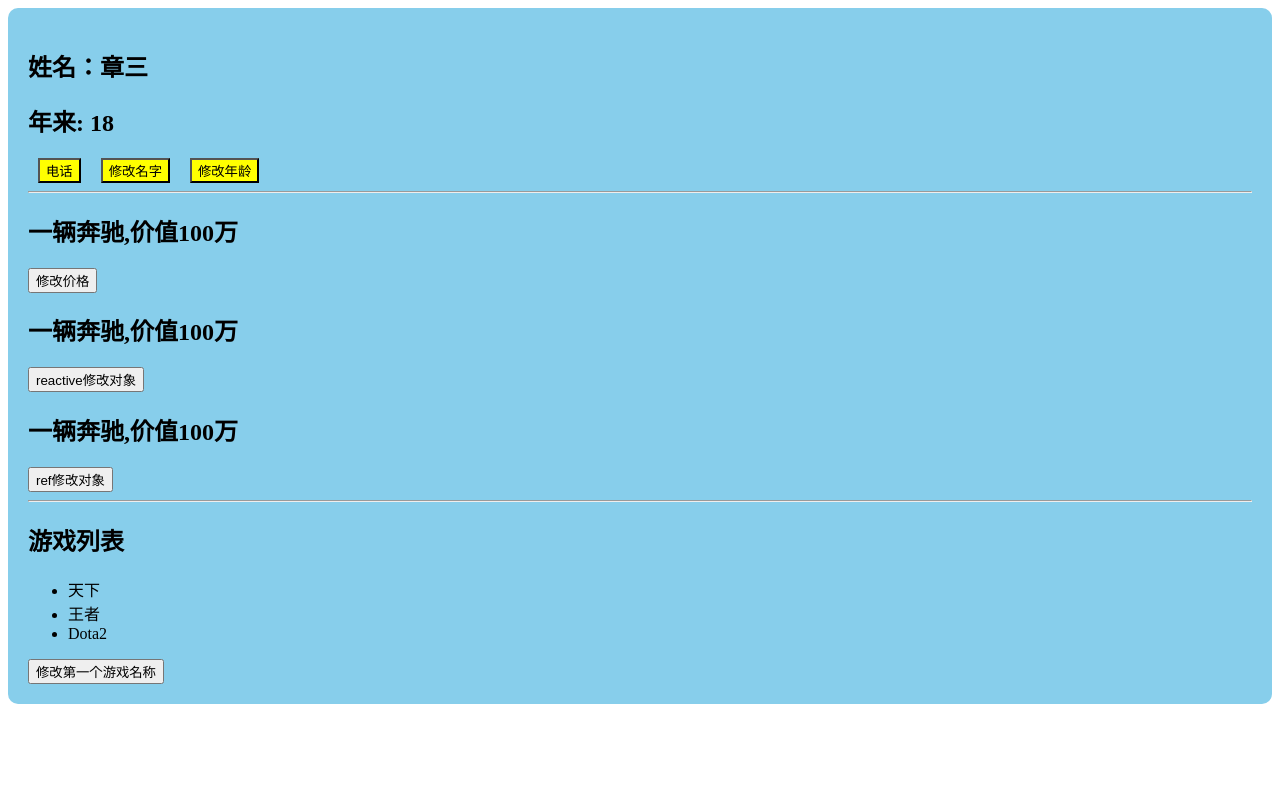
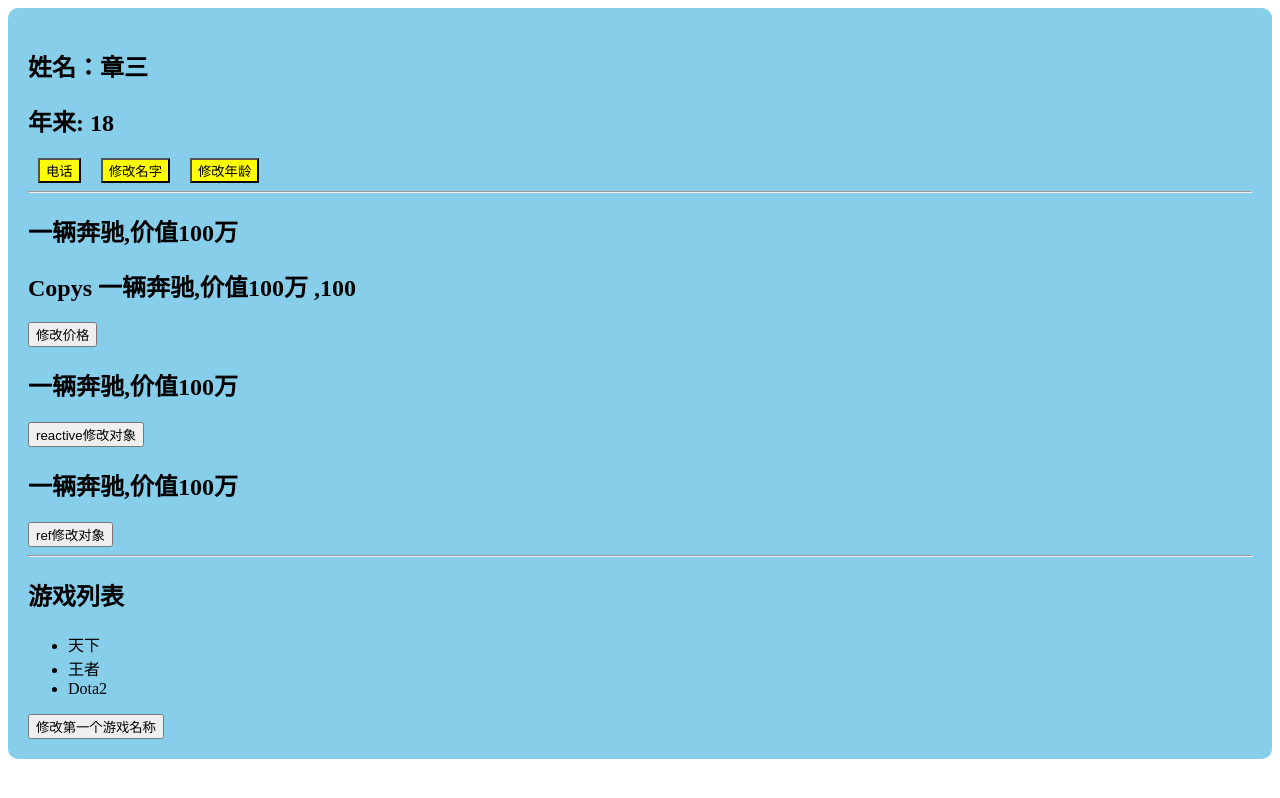
Before and after one commit to q858333/VueTest, a Vue app in the folder VueStudy/vue3_study/: page / in a window 1280 px wide. Built offline with nearby package versions, Linux system fonts and the light colour scheme.

Commit message:
torefs、toref

```diff
--- a/VueStudy/vue3_study/src/components/Person.vue
+++ b/VueStudy/vue3_study/src/components/Person.vue
@@ -7,6 +7,7 @@
         <button class="button1" @click="changeAge">修改年龄</button>
         <hr>
         <h2>一辆{{car.name}},价值{{car.price}}万 </h2>
+        <h2>Copys 一辆{{carCopys.name}},价值{{carCopys.price}}万 ,{{carPriceCopy}}</h2>
         <button @click="changePrice">修改价格</button>
 
         <h2>一辆{{car.name}},价值{{car.price}}万 </h2>
@@ -32,12 +33,18 @@
 ///> 2. 若需要一个响应式对象，层级不深，`ref`、`reactive`都可以。
 ///> 3. 若需要一个响应式对象，且层级较深，推荐使用`reactive`。
 
-import {ref,reactive} from 'vue'
+import {ref,reactive,toRefs,toRef} from 'vue'
 let name = ref('章三');
 let age = ref(18);
 let tel = '123123123123122312';
 
 let car = reactive({name:'奔驰',price:100});
+
+let carCopys = toRefs(car);
+
+let carPriceCopy = toRef(car,"price");
+
+
 let refcar = ref({name:'奔驰',price:100});
 
 let games = ref(
```
